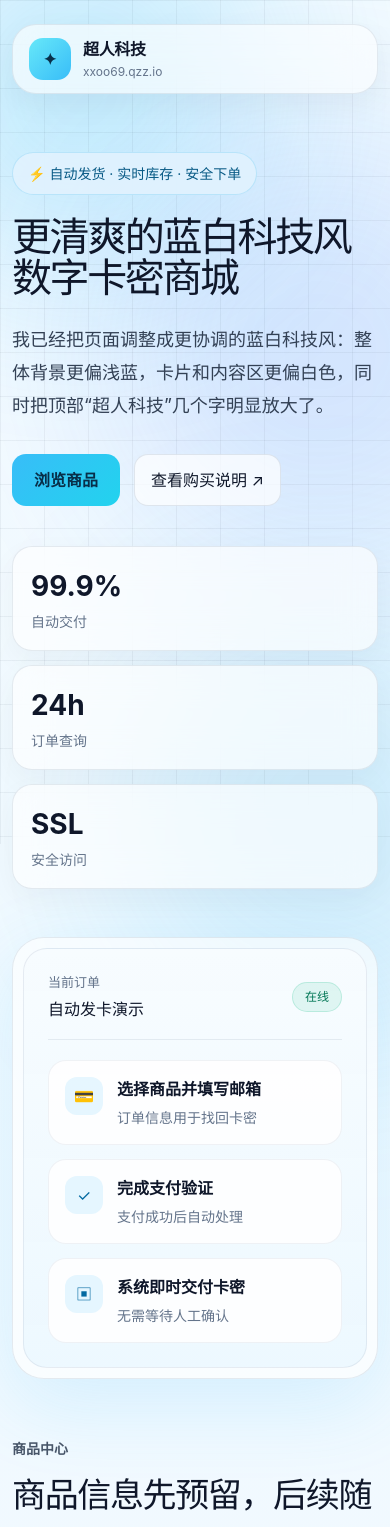
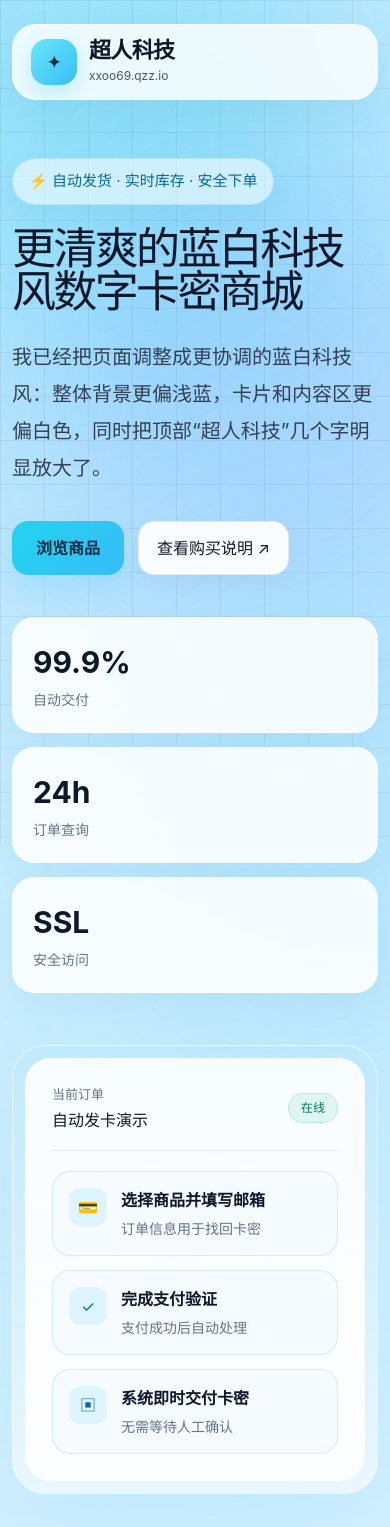
Before and after one commit to linhui45111/xxoo69-card-store, a React (Vite) app: page / in a window 390 px wide. Shown: the top 1527 px of the page. Built offline with nearby package versions, Linux system fonts and the light colour scheme.

Commit message:
update style css
Updated styles for various components including background gradients, button styles, and typography. Adjusted layout properties for better responsiveness.

```diff
--- a/src/style.css
+++ b/src/style.css
@@ -6,7 +6,7 @@ body {
   margin: 0;
   min-width: 320px;
   font-family: Inter, ui-sans-serif, system-ui, -apple-system, BlinkMacSystemFont, "Segoe UI", "Microsoft YaHei", sans-serif;
-  background: #eaf6ff;
+  background: #dff4ff;
   color: #0f172a;
 }
 
@@ -17,19 +17,22 @@ button, input { font: inherit; }
   position: relative;
   min-height: 100vh;
   overflow: hidden;
-  background: linear-gradient(180deg, #f4fbff 0%, #e8f4ff 100%);
+  background:
+    radial-gradient(circle at left top, rgba(125, 211, 252, .45), transparent 28%),
+    radial-gradient(circle at right center, rgba(96, 165, 250, .22), transparent 25%),
+    linear-gradient(180deg, #dff4ff 0%, #cfefff 52%, #eaf8ff 100%);
 }
 
 .background { position: fixed; inset: 0; pointer-events: none; }
-.glow { position: absolute; border-radius: 999px; filter: blur(100px); }
-.glow-left { width: 360px; height: 360px; left: -100px; top: -90px; background: rgba(56, 189, 248, .28); }
-.glow-right { width: 420px; height: 420px; right: -140px; top: 140px; background: rgba(59, 130, 246, .18); }
-.glow-bottom { width: 420px; height: 420px; left: 30%; bottom: -180px; background: rgba(14, 165, 233, .16); }
+.glow { position: absolute; border-radius: 999px; filter: blur(90px); }
+.glow-left { width: 420px; height: 420px; left: -80px; top: -70px; background: rgba(34, 211, 238, .25); }
+.glow-right { width: 460px; height: 460px; right: -110px; top: 170px; background: rgba(59, 130, 246, .18); }
+.glow-bottom { width: 500px; height: 500px; left: 28%; bottom: -230px; background: rgba(56, 189, 248, .12); }
 .grid-bg {
   position: absolute; inset: 0;
   background-image:
-    linear-gradient(rgba(15,23,42,.05) 1px, transparent 1px),
-    linear-gradient(90deg, rgba(15,23,42,.05) 1px, transparent 1px);
+    linear-gradient(rgba(15,23,42,.06) 1px, transparent 1px),
+    linear-gradient(90deg, rgba(15,23,42,.06) 1px, transparent 1px);
   background-size: 44px 44px;
 }
 
@@ -38,63 +41,76 @@ button, input { font: inherit; }
 
 .nav {
   display: flex; align-items: center; justify-content: space-between; gap: 16px;
-  padding: 12px 16px; border: 1px solid rgba(148, 163, 184, .22); border-radius: 24px;
-  background: rgba(255,255,255,.62); backdrop-filter: blur(18px);
-  box-shadow: 0 10px 30px rgba(15, 23, 42, .05);
+  padding: 14px 18px; border: 1px solid rgba(255,255,255,.58); border-radius: 24px;
+  background: rgba(255,255,255,.82); backdrop-filter: blur(18px);
+  box-shadow: 0 18px 40px rgba(14, 116, 144, .08);
 }
 .brand { display: flex; align-items: center; gap: 12px; }
 .brand-logo {
-  display: grid; place-items: center; width: 42px; height: 42px; border-radius: 14px;
+  display: grid; place-items: center; width: 46px; height: 46px; border-radius: 16px;
   background: linear-gradient(135deg, #67e8f9, #38bdf8); color: #082f49; font-weight: 900;
+  box-shadow: 0 8px 20px rgba(56, 189, 248, .24);
 }
-.brand-title { margin: 0; font-weight: 800; letter-spacing: -.02em; }
-.brand-domain { margin: 2px 0 0; font-size: 12px; color: #64748b; }
-.nav-links { display: flex; gap: 28px; color: #334155; font-size: 14px; }
+.brand-title {
+  margin: 0;
+  font-size: 32px;
+  line-height: 1;
+  font-weight: 900;
+  letter-spacing: -.03em;
+  color: #0f172a;
+}
+.brand-domain { margin: 6px 0 0; font-size: 14px; color: #475569; }
+.nav-links { display: flex; gap: 28px; color: #334155; font-size: 15px; font-weight: 600; }
 .nav-links a:hover { color: #0369a1; }
 
 .ghost-btn, .secondary-btn {
   display: inline-flex; align-items: center; justify-content: center;
-  border: 1px solid rgba(148, 163, 184, .25); background: rgba(255,255,255,.7); color: #0f172a;
-  border-radius: 14px; padding: 12px 16px; cursor: pointer;
+  border: 1px solid rgba(148, 163, 184, .22); background: rgba(255,255,255,.92); color: #0f172a;
+  border-radius: 16px; padding: 13px 18px; cursor: pointer;
+  box-shadow: 0 10px 24px rgba(15, 23, 42, .04);
 }
-.ghost-btn:hover, .secondary-btn:hover { background: rgba(255,255,255,.95); }
+.ghost-btn:hover, .secondary-btn:hover { background: rgba(255,255,255,1); }
 
 .hero {
-  display: grid; grid-template-columns: 1.05fr .95fr; gap: 48px; align-items: center;
-  padding: 78px 0 72px;
+  display: grid; grid-template-columns: 1.03fr .97fr; gap: 52px; align-items: center;
+  padding: 82px 0 76px;
 }
 .pill {
   display: inline-flex; align-items: center; gap: 8px; margin-bottom: 22px;
-  border: 1px solid rgba(14,165,233,.18); border-radius: 999px;
-  background: rgba(224, 242, 254, .95); color: #075985; padding: 10px 15px; font-size: 14px;
+  border: 1px solid rgba(56,189,248,.22); border-radius: 999px;
+  background: rgba(255,255,255,.56); color: #0369a1; padding: 11px 16px; font-size: 15px;
+  box-shadow: 0 10px 24px rgba(14, 116, 144, .05);
 }
-h1 { margin: 0; max-width: 780px; font-size: clamp(40px, 7vw, 66px); line-height: 1.02; letter-spacing: -.06em; color: #0f172a; }
-.hero-desc { max-width: 680px; margin: 24px 0 0; font-size: 18px; line-height: 1.85; color: #334155; }
-.hero-actions { display: flex; gap: 14px; flex-wrap: wrap; margin-top: 32px; }
+h1 {
+  margin: 0; max-width: 780px; font-size: clamp(44px, 7vw, 72px); line-height: .98; letter-spacing: -.06em; color: #0f172a;
+}
+.hero-desc { max-width: 700px; margin: 26px 0 0; font-size: 20px; line-height: 1.85; color: #334155; }
+.hero-actions { display: flex; gap: 14px; flex-wrap: wrap; margin-top: 34px; }
 .primary-btn {
-  display: inline-flex; align-items: center; justify-content: center; border: 0; border-radius: 14px;
-  background: linear-gradient(135deg, #38bdf8, #22d3ee); color: #082f49; font-weight: 800; padding: 14px 22px; cursor: pointer;
+  display: inline-flex; align-items: center; justify-content: center; border: 0; border-radius: 16px;
+  background: linear-gradient(135deg, #22d3ee, #38bdf8); color: #082f49; font-weight: 900; padding: 15px 24px; cursor: pointer;
+  box-shadow: 0 14px 30px rgba(56, 189, 248, .18);
 }
 .primary-btn:hover { filter: brightness(1.03); }
 .full { width: 100%; margin-top: 20px; }
 
 .stats {
-  display: grid; grid-template-columns: repeat(3, 1fr); gap: 14px; max-width: 620px; margin-top: 40px;
+  display: grid; grid-template-columns: repeat(3, 1fr); gap: 14px; max-width: 620px; margin-top: 42px;
 }
 .stats div {
-  padding: 18px; border: 1px solid rgba(148,163,184,.22); border-radius: 20px;
-  background: rgba(255,255,255,.66); backdrop-filter: blur(18px); box-shadow: 0 10px 30px rgba(15,23,42,.04);
+  padding: 22px 20px; border: 1px solid rgba(255,255,255,.6); border-radius: 22px;
+  background: rgba(255,255,255,.86); backdrop-filter: blur(18px); box-shadow: 0 16px 34px rgba(14, 116, 144, .06);
 }
-.stats strong { display: block; font-size: 28px; color: #0f172a; }
+.stats strong { display: block; font-size: 30px; color: #0f172a; }
 .stats span { display: block; margin-top: 4px; color: #64748b; font-size: 14px; }
 
 .order-demo {
-  border: 1px solid rgba(148,163,184,.22); border-radius: 32px; padding: 10px;
-  background: rgba(255,255,255,.58); box-shadow: 0 24px 80px rgba(56, 189, 248, .16);
+  border: 1px solid rgba(255,255,255,.58); border-radius: 34px; padding: 12px;
+  background: linear-gradient(180deg, rgba(187, 230, 255, .58), rgba(255,255,255,.48)); box-shadow: 0 26px 80px rgba(56, 189, 248, .14);
 }
 .demo-panel {
-  border: 1px solid rgba(148,163,184,.18); border-radius: 24px; padding: 24px;
-  background: linear-gradient(180deg, rgba(247,252,255,.97), rgba(236,248,255,.95));
+  border: 1px solid rgba(255,255,255,.62); border-radius: 26px; padding: 26px;
+  background: rgba(255,255,255,.88);
 }
 .demo-header {
   display: flex; align-items: center; justify-content: space-between; padding-bottom: 18px;
@@ -108,8 +124,8 @@ h1 { margin: 0; max-width: 780px; font-size: clamp(40px, 7vw, 66px); line-height
 }
 .steps { display: grid; gap: 14px; margin-top: 20px; }
 .step {
-  display: flex; gap: 14px; padding: 16px; border-radius: 18px; background: rgba(255,255,255,.88);
-  border: 1px solid rgba(148,163,184,.14);
+  display: flex; gap: 14px; padding: 16px; border-radius: 18px; background: rgba(245, 251, 255, .98);
+  border: 1px solid rgba(191, 219, 254, .58);
 }
 .step span {
   display: grid; place-items: center; flex: 0 0 38px; width: 38px; height: 38px; border-radius: 12px;
@@ -118,36 +134,36 @@ h1 { margin: 0; max-width: 780px; font-size: clamp(40px, 7vw, 66px); line-height
 .step b { color: #0f172a; }
 .step p { margin: 6px 0 0; color: #64748b; font-size: 14px; }
 
-.section { padding: 0 0 72px; }
+.section { padding: 0 0 76px; }
 .section-head { display: flex; align-items: end; justify-content: space-between; gap: 24px; margin-bottom: 28px; }
-.eyebrow { margin: 0 0 8px; color: #0284c7; font-weight: 700; font-size: 14px; }
-.section h2, .notice h2 { margin: 0; font-size: 34px; letter-spacing: -.04em; color: #0f172a; }
+.eyebrow { margin: 0 0 8px; color: #0284c7; font-weight: 800; font-size: 14px; }
+.section h2, .notice h2 { margin: 0; font-size: 36px; letter-spacing: -.04em; color: #0f172a; }
 .section-head p, .notice p, .feature-card p { color: #475569; line-height: 1.75; }
 
 .search { position: relative; width: min(100%, 360px); }
 .search span { position: absolute; left: 16px; top: 50%; transform: translateY(-50%); color: #64748b; }
 .search input {
-  width: 100%; border: 1px solid rgba(148,163,184,.22); border-radius: 18px; background: rgba(255,255,255,.82);
-  color: #0f172a; outline: 0; padding: 14px 16px 14px 44px;
+  width: 100%; border: 1px solid rgba(255,255,255,.66); border-radius: 18px; background: rgba(255,255,255,.9);
+  color: #0f172a; outline: 0; padding: 14px 16px 14px 44px; box-shadow: 0 10px 24px rgba(15,23,42,.03);
 }
 .search input:focus { box-shadow: 0 0 0 4px rgba(56,189,248,.12); }
 
 .tabs { display: flex; flex-wrap: wrap; gap: 12px; margin-bottom: 28px; }
 .tabs button {
-  border: 1px solid rgba(148,163,184,.22); border-radius: 999px; background: rgba(255,255,255,.72);
-  color: #334155; padding: 10px 16px; cursor: pointer;
+  border: 1px solid rgba(255,255,255,.65); border-radius: 999px; background: rgba(255,255,255,.84);
+  color: #334155; padding: 10px 16px; cursor: pointer; box-shadow: 0 10px 24px rgba(15,23,42,.03);
 }
 .tabs button.active {
-  border-color: transparent; background: linear-gradient(135deg, #38bdf8, #67e8f9); color: #082f49; font-weight: 800;
+  border-color: transparent; background: linear-gradient(135deg, #38bdf8, #67e8f9); color: #082f49; font-weight: 900;
 }
 
 .product-grid { display: grid; grid-template-columns: repeat(3, 1fr); gap: 18px; }
 .product-card, .feature-card {
-  border: 1px solid rgba(148,163,184,.2); border-radius: 24px; background: rgba(255,255,255,.72);
+  border: 1px solid rgba(255,255,255,.68); border-radius: 24px; background: rgba(255,255,255,.88);
   backdrop-filter: blur(18px); padding: 22px; transition: transform .2s, border-color .2s, background .2s;
-  box-shadow: 0 10px 30px rgba(15,23,42,.04);
+  box-shadow: 0 16px 36px rgba(14, 116, 144, .06);
 }
-.product-card:hover, .feature-card:hover { transform: translateY(-4px); border-color: rgba(56,189,248,.45); background: rgba(255,255,255,.9); }
+.product-card:hover, .feature-card:hover { transform: translateY(-4px); border-color: rgba(56,189,248,.45); background: rgba(255,255,255,.96); }
 .product-card-top { display: flex; justify-content: space-between; align-items: flex-start; margin-bottom: 20px; }
 .product-icon {
   display: grid; place-items: center; width: 48px; height: 48px; border: 1px solid rgba(56,189,248,.2); border-radius: 16px;
@@ -165,7 +181,7 @@ h1 { margin: 0; max-width: 780px; font-size: clamp(40px, 7vw, 66px); line-height
 .stock { text-align: right; color: #0369a1; }
 .stock p { margin: 4px 0 0; }
 
-.flow { display: grid; grid-template-columns: repeat(3, 1fr); gap: 18px; padding-bottom: 72px; }
+.flow { display: grid; grid-template-columns: repeat(3, 1fr); gap: 18px; padding-bottom: 76px; }
 .feature-card span {
   display: grid; place-items: center; width: 42px; height: 42px; border-radius: 14px;
   background: rgba(56,189,248,.1); color: #0369a1; font-weight: 900;
@@ -173,15 +189,15 @@ h1 { margin: 0; max-width: 780px; font-size: clamp(40px, 7vw, 66px); line-height
 .feature-card h3 { margin: 20px 0 10px; font-size: 22px; color: #0f172a; }
 
 .notice {
-  display: flex; align-items: center; justify-content: space-between; gap: 28px; margin-bottom: 72px;
-  border: 1px solid rgba(56,189,248,.18); border-radius: 28px; background: rgba(255,255,255,.76);
-  backdrop-filter: blur(18px); padding: 30px; box-shadow: 0 16px 40px rgba(56,189,248,.08);
+  display: flex; align-items: center; justify-content: space-between; gap: 28px; margin-bottom: 76px;
+  border: 1px solid rgba(255,255,255,.7); border-radius: 28px; background: rgba(255,255,255,.9);
+  backdrop-filter: blur(18px); padding: 32px; box-shadow: 0 18px 40px rgba(56,189,248,.08);
 }
 .white-btn {
-  flex: 0 0 auto; border: 0; border-radius: 14px; background: #ffffff; color: #0f172a;
-  font-weight: 800; padding: 14px 22px; cursor: pointer; box-shadow: 0 10px 24px rgba(15,23,42,.06);
+  flex: 0 0 auto; border: 0; border-radius: 16px; background: #ffffff; color: #0f172a;
+  font-weight: 900; padding: 14px 22px; cursor: pointer; box-shadow: 0 12px 26px rgba(15,23,42,.06);
 }
-.footer { position: relative; border-top: 1px solid rgba(148,163,184,.18); background: rgba(255,255,255,.35); }
+.footer { position: relative; border-top: 1px solid rgba(255,255,255,.52); background: rgba(255,255,255,.35); }
 .footer-inner {
   display: flex; align-items: center; justify-content: space-between; gap: 16px;
   padding: 28px 0; color: #475569; font-size: 14px;
@@ -191,6 +207,7 @@ h1 { margin: 0; max-width: 780px; font-size: clamp(40px, 7vw, 66px); line-height
 
 @media (max-width: 900px) {
   .nav-links { display: none; }
+  .brand-title { font-size: 26px; }
   .hero { grid-template-columns: 1fr; padding-top: 58px; }
   .section-head { display: block; }
   .search { margin-top: 18px; }
@@ -201,6 +218,8 @@ h1 { margin: 0; max-width: 780px; font-size: clamp(40px, 7vw, 66px); line-height
 @media (max-width: 620px) {
   .container { width: min(100% - 24px, 1180px); }
   .ghost-btn { display: none; }
+  .brand-title { font-size: 22px; }
+  .brand-domain { font-size: 12px; }
   .hero { padding-bottom: 58px; }
   .stats { grid-template-columns: 1fr; }
   .product-grid, .flow { grid-template-columns: 1fr; }
```
